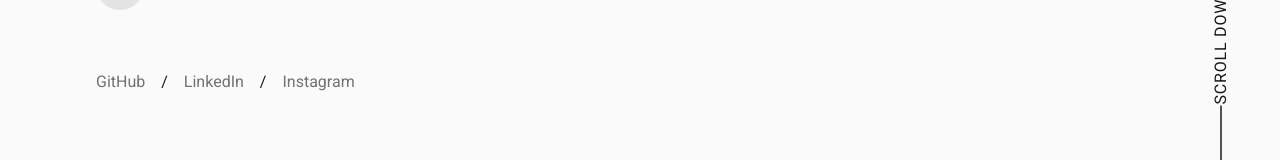
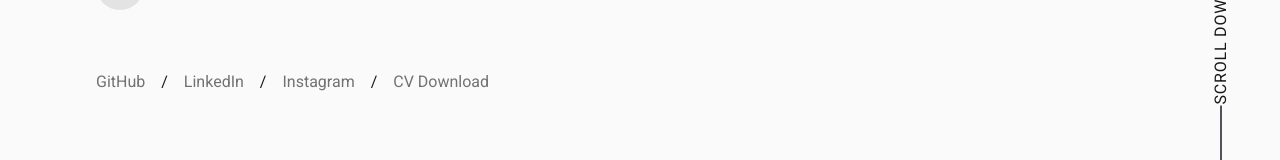
Before and after one commit to williamalowe/portfolio, a Next.js app: page / in a window 1280 px wide. Shown: the part 538-698 px from the top of the page. Built offline with nearby package versions, Linux system fonts and the light colour scheme.

Commit message:
feat: add cv download link to socials component

```diff
--- a/src/components/socials.tsx
+++ b/src/components/socials.tsx
@@ -18,11 +18,22 @@ export default function Socials() {
       {socialLinks.map((link, index) => (
         <>
           {index !== 0 && "/"}
-          <li key={link.name} className="opacity-60 hover:opacity-100 transition duration-300">
-            <a href={link.href} target="_blank">{link.name}</a>
+          <li
+            key={link.name}
+            className="opacity-60 hover:opacity-100 transition duration-300"
+          >
+            <a href={link.href} target="_blank">
+              {link.name}
+            </a>
           </li>
         </>
       ))}
+      /
+      <li className="opacity-60 hover:opacity-100 transition duration-300">
+        <a href={"/cv.pd"} download>
+          CV Download
+        </a>
+      </li>
     </ul>
   );
 }
```
